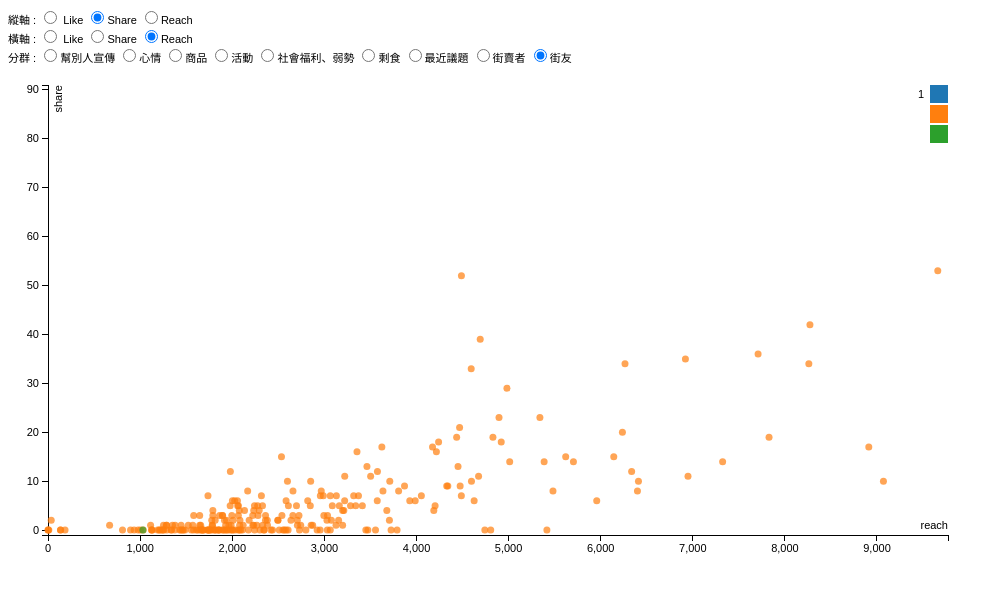
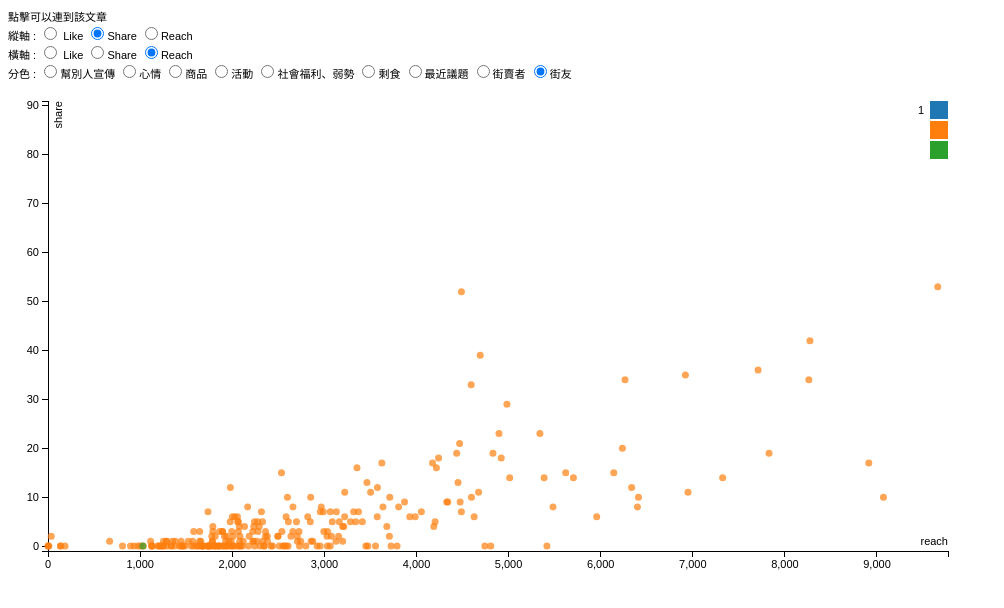
Before and after one commit to doyouaflavor/fb-insight, a plain HTML site: page index.html in a window 1280 px wide. Shown: the whole page, without its empty margins (0-1004 px from the left). Drawn offline with nearby package versions, Linux system fonts and the light colour scheme.

Commit message:
Update little

```diff
--- a/index.html
+++ b/index.html
@@ -2,7 +2,7 @@
 <html xmlns="http://www.w3.org/1999/xhtml">
 <head>
 <meta http-equiv="Content-Type" content="text/html; charset=UTF-8" />
-<title>看 FB 都在說什麼??</title>
+<title>看子民們都在想什麼??</title>
 <!--<link rel="stylesheet" href="style.css" type="text/css" media="screen" />-->
 
 <style>
@@ -56,6 +56,7 @@ body {
 -->
 <script src="swim.js"></script>
 <form>
+    點擊可以連到該文章<br/>
    縱軸 :
    <input type="radio" name="yaxis" value="like"> Like
    <input type="radio" name="yaxis" value="share" checked>Share
@@ -65,7 +66,7 @@ body {
     <input type="radio" name="xaxis" value="share">Share
     <input type="radio" name="xaxis" value="reach" checked>Reach<br>
 
-    分群 :
+    分色 :
     <input type="radio" name="group" value="幫別人宣傳">幫別人宣傳
     <input type="radio" name="group" value="心情">心情
     <input type="radio" name="group" value="商品">商品
```
